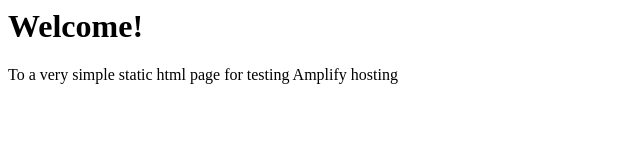
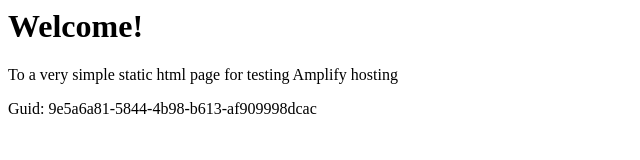
Before and after one commit to aws-aemilia-icn/Github-PR-Commit-Integration-Test-DoNotTouch-Gith-P5X5MO5I-v1-preprod-ap-northeast-2, a website: page src/index.html in a window 1280 px wide. Shown: the whole page, without its empty margins (0-640 px from the left). Drawn offline with Linux system fonts and the light colour scheme.

Commit message:
commit from integ tests

```diff
--- a/src/index.html
+++ b/src/index.html
@@ -1,3 +1,5 @@
+
+
 <html lang="en">
 
 <head>
@@ -10,6 +12,6 @@
 <body>
     <h1>Welcome!</h1>
     <p>To a very simple static html page for testing Amplify hosting</p>
-</body>
+    <p>Guid: 9e5a6a81-5844-4b98-b613-af909998dcac</p></body>
 
 </html>
```
